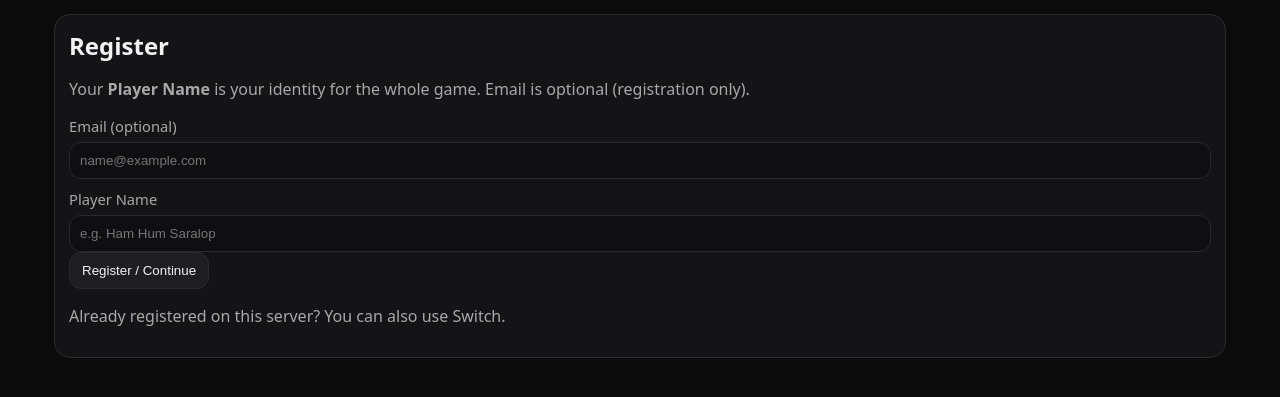
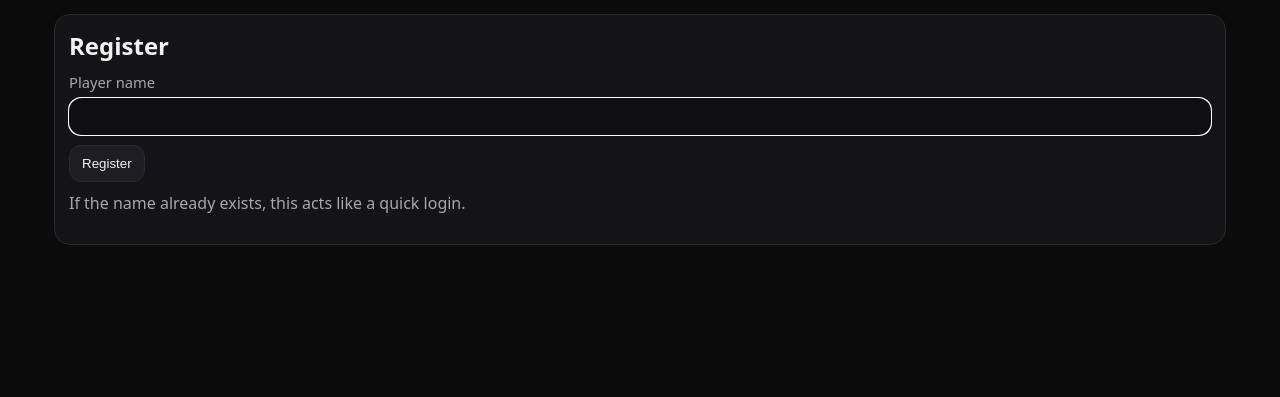
Before and after one commit to atiklc/HitsterWebApp, a Flask app: page /register in a window 1280 px wide. Shown: the part 65-462 px from the top of the page. Run offline with Flask 3, Linux system fonts and the light colour scheme; data comes from the database, SQL or seed files in the repository; data that the repository does not hold is empty.

Commit message:
Refactor registration form layout and inputs
Removed email input and adjusted form layout for player registration.

```diff
--- a/templates/register.html
+++ b/templates/register.html
@@ -2,24 +2,12 @@
 {% block content %}
 <div class="card">
   <h2>Register</h2>
-  <p class="muted">Your <strong>Player Name</strong> is your identity for the whole game. Email is optional (registration only).</p>
-
-  {% if error %}
-    <p class="err">{{ error }}</p>
-  {% endif %}
-
-  <form method="post" autocomplete="on">
-    <label>Email (optional)</label>
-    <input type="email" name="email" placeholder="name@example.com" autocomplete="email">
-
-    <label>Player Name</label>
-    <input type="text" name="player_name" placeholder="e.g. Ham Hum Saralop" required autocomplete="nickname">
-
-    <div class="spacer"></div>
-    <button class="btn" type="submit">Register / Continue</button>
+  {% if error %}<p class="err">{{ error }}</p>{% endif %}
+  <form method="post">
+    <label>Player name</label>
+    <input name="player_name" autocomplete="nickname" autofocus>
+    <button class="btn" type="submit" style="margin-top:10px;">Register</button>
   </form>
-
-  <div class="spacer"></div>
-  <p class="tiny muted">Already registered on this server? You can also use <a href="{{ url_for('switch') }}">Switch</a>.</p>
+  <p class="muted" style="margin-top:10px;">If the name already exists, this acts like a quick login.</p>
 </div>
 {% endblock %}
```
